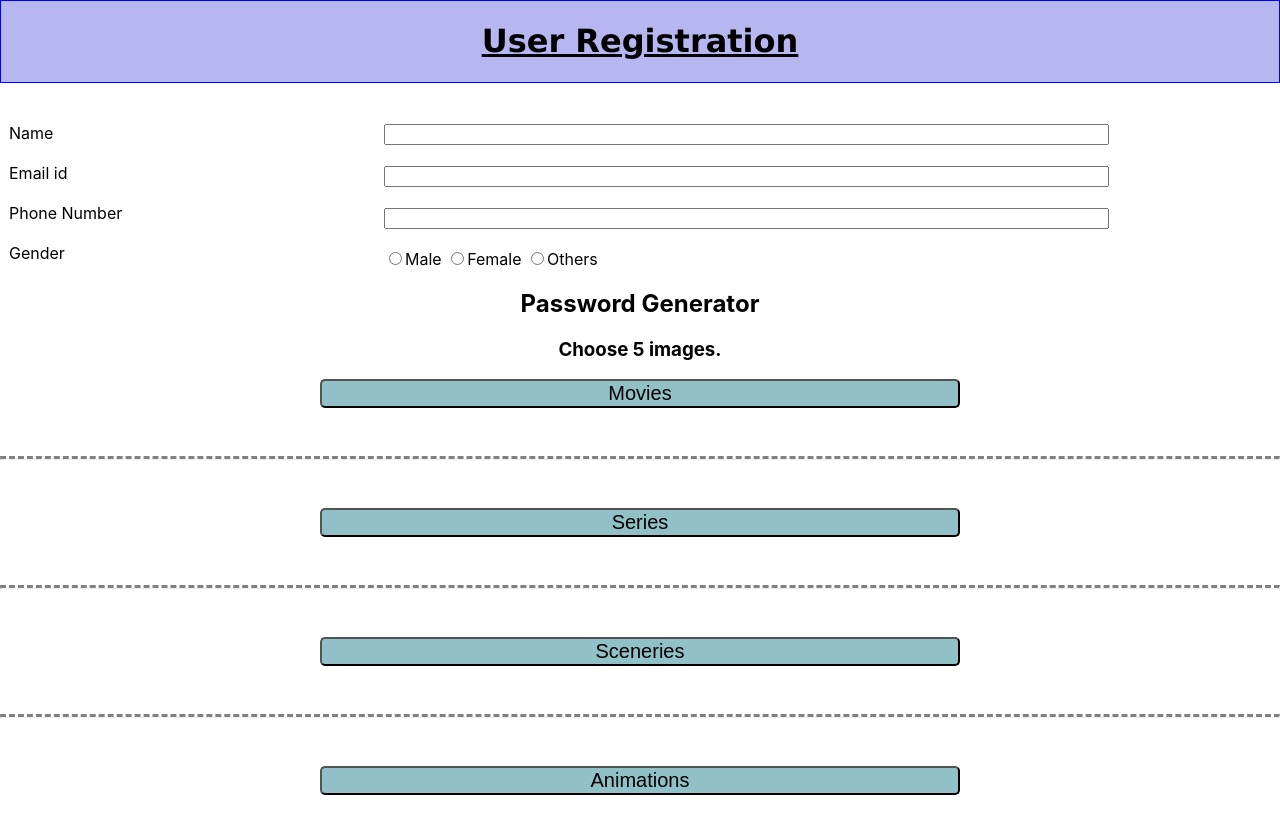
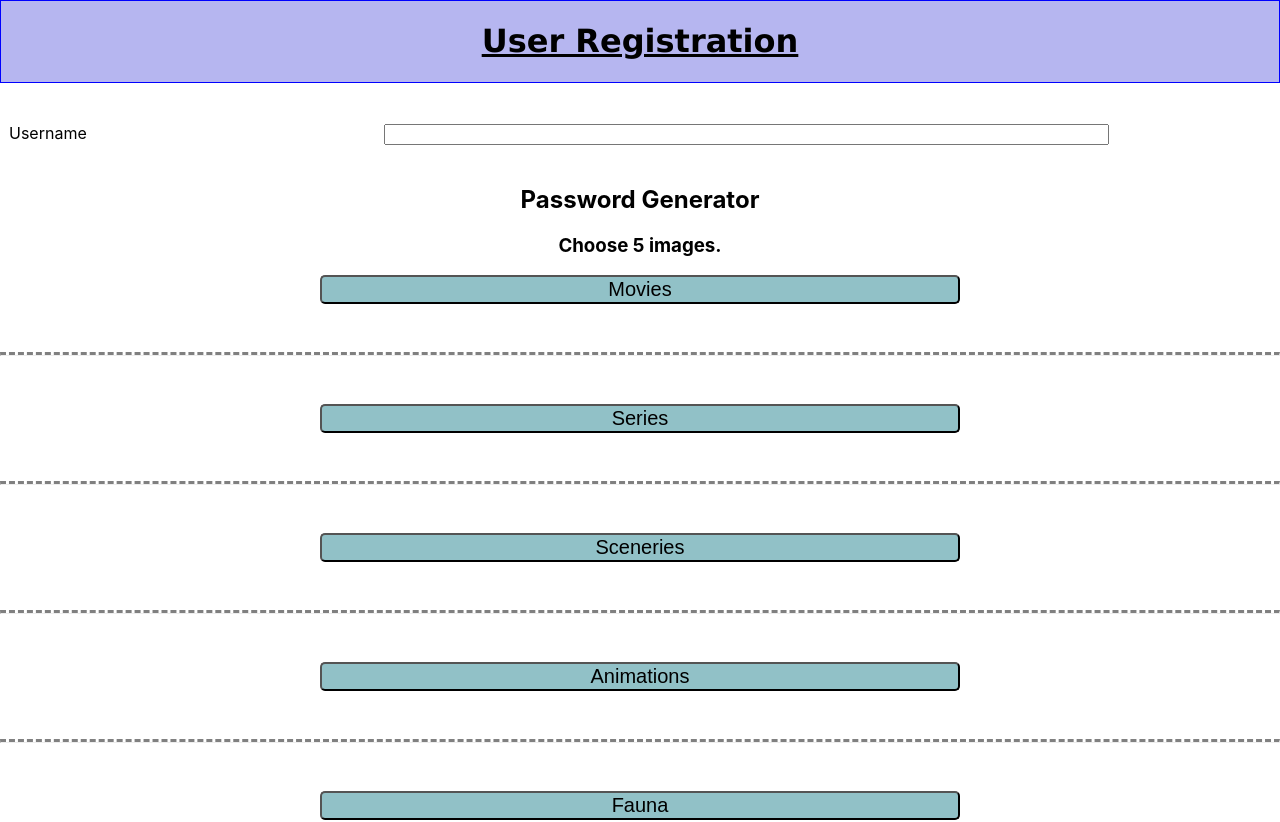
Before and after one commit to AdityaRaj1440/SIH_GraphicalPassword, a React (Create React App) app in the folder register/: page /register in a window 1280 px wide. Shown: the top 822 px of the page. Built offline with nearby package versions, Linux system fonts and the light colour scheme.

Commit message:
register integrated with backend

```diff
--- a/register/src/App.js
+++ b/register/src/App.js
@@ -6,6 +6,7 @@ import { useState } from "react"
 const App = () => {
 
   const [gotarr, setGotarr] = useState(false)
+  const [user, setUser] = useState("")
 
 
   return (
@@ -13,8 +14,8 @@ const App = () => {
       <Router>
         <Routes>
           <Route path="/" element={<Home />} />
-          <Route path="/register" element={<Register fn={setGotarr} />} />
-          <Route path="/regpixel" element={gotarr ? <Regpixel /> : <Navigate to='/register' />} />
+          <Route path="/register" element={<Register fn={setGotarr} fnuser={setUser} />} />
+          <Route path="/regpixel" element={gotarr ? <Regpixel user={user} /> : <Navigate to='/register' />} />
         </Routes>
       </Router>
 
--- a/register/src/Components/ColForm.js
+++ b/register/src/Components/ColForm.js
@@ -1,25 +1,37 @@
-const TextForm = () => {
+
+import { useState } from "react"
+
+const TextForm = ({ fn }) => {
+
+  const [username, setUsername] = useState("")
+
+  function handleUser(e) {
+    setUsername(e.target.value)
+    fn(e.target.value)
+  }
+
+
   return (
     <div class="row">
       <div class="column">
-        <label for="name"> &nbsp;&nbsp;Name </label>
-        <br /><br />
-        <label for="email"> &nbsp;&nbsp;Email id </label>
+        <label for="name"> &nbsp;&nbsp;Username </label>
+        {/* <br /><br /> */}
+        {/* <label for="email"> &nbsp;&nbsp;Email id </label>
         <br /><br />
         <label for="Contact"> &nbsp;&nbsp;Phone Number </label>
         <br /><br />
-        <label> &nbsp;&nbsp;Gender </label><br />
+        <label> &nbsp;&nbsp;Gender </label><br /> */}
       </div>
       <div class="column column2">
-        <input type="text" id="name" name="name" /><br /><br />
-        <input type="text" id="email" name="Email_id" /><br /><br />
+        <input onChange={(e) => handleUser(e)} type="text" id="name" name="username" /><br /><br />
+        {/* <input type="text" id="email" name="Email_id" /><br /><br />
         <input type="text" id="Contact" name="Phone" /><br /><br />
         <input type="radio" id="M" name="gender" value="Male" />
         <label for="M">Male </label>
         <input type="radio" id="F" name="gender" value="Female" />
         <label for="F">Female </label>
         <input type="radio" id="Oth" name="gender" value="Others" />
-        <label for="Oth">Others </label>
+        <label for="Oth">Others </label> */}
       </div>
     </div>
   )
--- a/register/src/Components/Register.js
+++ b/register/src/Components/Register.js
@@ -1,13 +1,19 @@
 import React from 'react'
 import PasswordGenerator from './PasswordGenerator'
 import TextForm from './ColForm'
+import { useState } from 'react'
+function Register({ fn, fnuser }) {
 
-function Register({ fn }) {
+    const [usename, setUsername] = useState("")
+    function setUser(user) {
+        setUsername(user)
+        fnuser(user)
+    }
     return (
         <>
-            <div id= "Title"><h1><center><u>User Registration</u></center></h1></div>
-            <br/><br/>
-            <TextForm />
+            <div id="Title"><h1><center><u>User Registration</u></center></h1></div>
+            <br /><br />
+            <TextForm fn={setUser} />
             <PasswordGenerator fn={fn} />
 
         </>
--- a/register/src/Components/Regpixel.js
+++ b/register/src/Components/Regpixel.js
@@ -6,6 +6,7 @@ import { useState } from 'react'
 import { decoy } from './FinalizePassword'
 import axios from 'axios'
 import baseUrl from '../Resources/BaseURL'
+
 var arrG = []
 var arrG2 = []
 var array = []
@@ -13,16 +14,17 @@ var array2 = []
 var beforeHash = ""
 var indicator = 0
 var k = 0;
-function Regpixel() {
+var arrayForEncrypt = []
+function Regpixel({ user }) {
 
     // axios.get(`${baseUrl}/user`)
     //     .then(res => console.log("res from server:", res))
     //     .catch(err => console.log(err))
 
+    const [username, setUsername] = useState(user)
     const [show, setShow] = useState(false)
     const [btn, setBtn] = useState(true)
     const [btn2, setBtn2] = useState(false)
-    const [decoyArr, setDecoy] = useState(decoy)
     const [oarr, setOarray] = useState(arr)
     const [group1, setGroup1] = useState([])
     const [group2, setGroup2] = useState([])
@@ -94,6 +96,11 @@ function Regpixel() {
                     hash = hash.concat(c)
                 }
                 if (indicator === 1) {
+
+                    let arrForeachHash = eachHash
+                    arrForeachHash.push(hash)
+                    arrayForEncrypt.push(hash)
+                    setEachHash(arrForeachHash)
                     beforeHash = beforeHash.concat(hash)
                 }
                 console.log(hash)
@@ -153,6 +160,7 @@ function Regpixel() {
                 arrG2 = []
                 indicator = 0
                 beforeHash = ""
+                setEachHash([])
                 setBtn(true)
                 setBtn2(false)
                 setShow(false)
@@ -216,6 +224,7 @@ function Regpixel() {
                 }
                 var arrayForEachHash = eachHash
                 arrayForEachHash.push(hash)
+                arrayForEncrypt.push(hash)
                 setEachHash(arrayForEachHash)
                 beforeHash = beforeHash.concat(hash)
                 setEncrypt(beforeHash)
@@ -233,6 +242,32 @@ function Regpixel() {
             }
 
         }
+
+        setTimeout(() => {
+            console.log("toencrypt: ", toEncrypt)
+            let hashToEncrypt = ""
+            console.log("array for encrypt ", arrayForEncrypt)
+            hashToEncrypt = hashToEncrypt.concat(arrayForEncrypt[2])
+            hashToEncrypt = hashToEncrypt.concat(arrayForEncrypt[4])
+            hashToEncrypt = hashToEncrypt.concat(arrayForEncrypt[10])
+            hashToEncrypt = hashToEncrypt.concat(arrayForEncrypt[15])
+            hashToEncrypt = hashToEncrypt.concat(arrayForEncrypt[17])
+
+            console.log("hashToEncryt:  ", hashToEncrypt)
+
+            const userWithHash = {
+                username: username,
+                passhash: hashToEncrypt,
+                arrimg: decoy
+            }
+
+            console.log("user object to be sent to backend ", userWithHash)
+
+            axios.post(`${baseUrl}/user/register`, userWithHash)
+                .then(res => console.log("res from server:", res))
+                .catch(err => console.log(err))
+
+        }, 900)
 
 
     }
--- a/register/src/Resources/BaseURL.js
+++ b/register/src/Resources/BaseURL.js
@@ -1,3 +1,5 @@
-const baseUrl = "https://graphauth.herokuapp.com"
+//const baseUrl = "https://graphauth.herokuapp.com"
+
+const baseUrl = "http://localhost:5000"
 
 export default baseUrl
```
